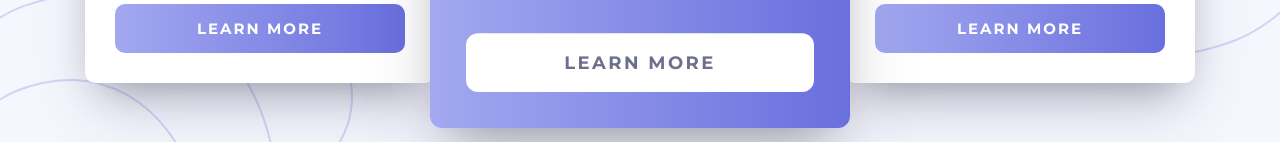
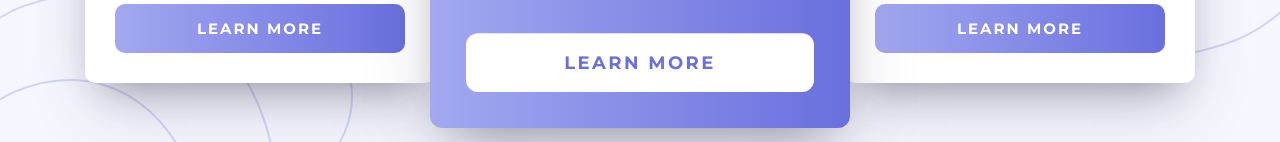
Before and after one commit to zytuu/Pricing-component-with-toggle, a plain HTML site: page index.html in a window 1280 px wide. Shown: the part 597-739 px from the top of the page. Drawn offline with Linux system fonts and the light colour scheme.

Commit message:
Update main.css

```diff
--- a/css/main.css
+++ b/css/main.css
@@ -198,7 +198,7 @@ main {
 }
 
 .btn-white {
-  color: var(--clr-grayblue);
+  color: rgba(105, 111, 221, 1);
   background: #fff;
 }
 
```
